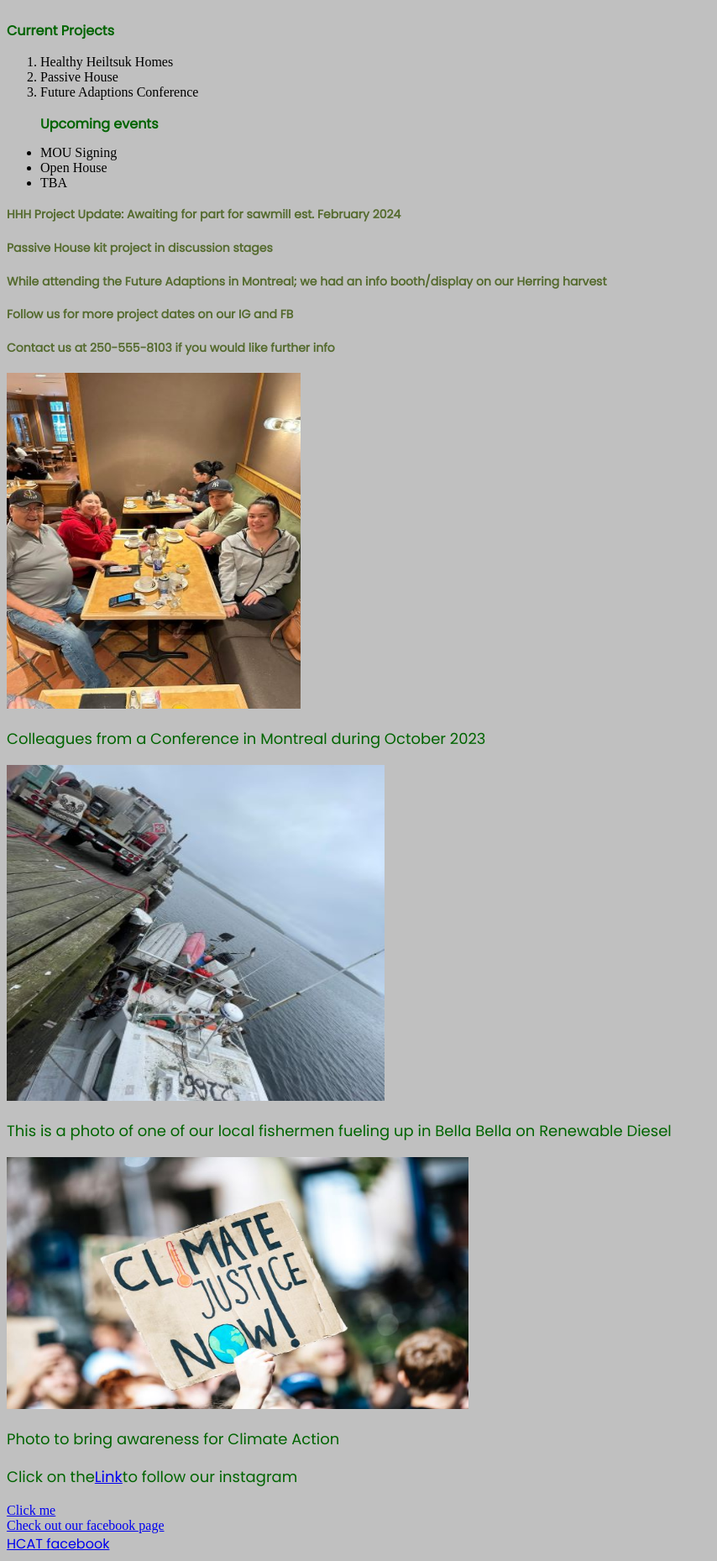
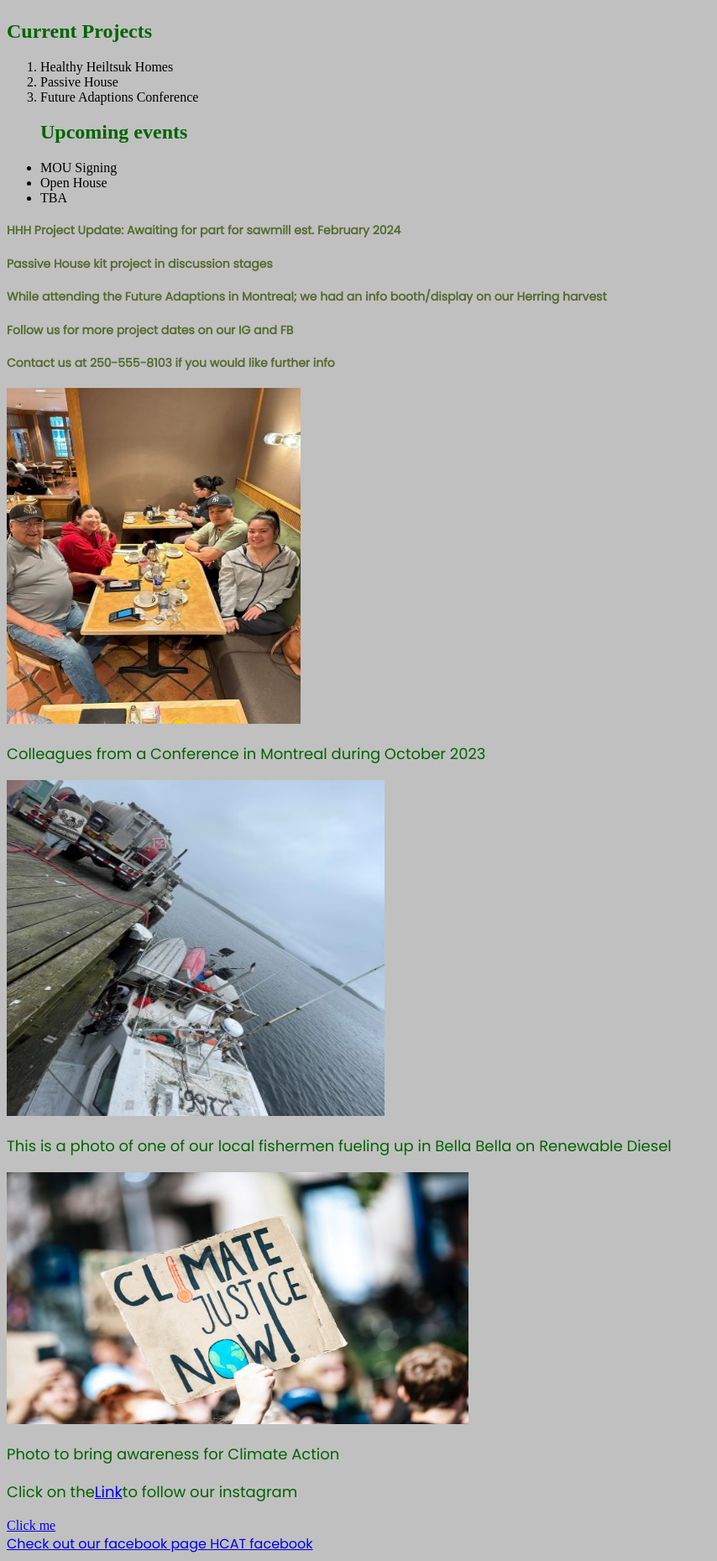
Before and after one commit to mdixon422/website2, a plain HTML site: page index.html in a window 1280 px wide. Shown: the part 116-1975 px from the top of the page at 84% size, without its empty margins (0-854 px from the left). Drawn offline with Linux system fonts and the light colour scheme.

```diff
--- a/index.html
+++ b/index.html
@@ -3,6 +3,7 @@
     <head>
        <title>Website2</title>
        <meta charset="utf-8">
+       <a href="#footer"></a>
        <link rel="stylesheet" href="styles.css"/>
        <link href="<link rel="preconnect" href="https://fonts.googleapis.com">
        <link rel="preconnect" href="https://fonts.gstatic.com" crossorigin>
@@ -64,12 +65,12 @@
 <a href="#" target="_blank">
     Click me
 </a>
-<div id="about">
+<footer id="footer">
+            <div id="https://www.google.ca/">
             </div>
      <a href="https://www.facebook.com/heiltsuk.coms.7">
      Check out our facebook page
      </a>
-     <footer>
                     <a href="https://www.facebook.com/heiltsuk.coms.7"
                        target="_blank">
                         HCAT facebook
--- a/styles.css
+++ b/styles.css
@@ -28,13 +28,6 @@ h1 {
     font-family: 'Poppins', sans-serif;
 }
 
-h2 {
-    font-size: medium;
-    font-family: 'Instrument Serif', serif;
-    font-family: 'Montserrat Alternates', sans-serif;
-    font-family: 'Poppins', sans-serif;;
-}
-
 h4 {
     font-family: 'Instrument Serif', serif;
     font-family: 'Montserrat Alternates', sans-serif;
@@ -49,6 +42,6 @@ p {
 
 footer {
     font-family: 'Instrument Serif', serif;
-font-family: 'Montserrat Alternates', sans-serif;
-font-family: 'Poppins', sans-serif;
+    font-family: 'Montserrat Alternates', sans-serif;
+    font-family: 'Poppins', sans-serif;
 }
```
Lines whose indentation alone changed are shown as unchanged.
